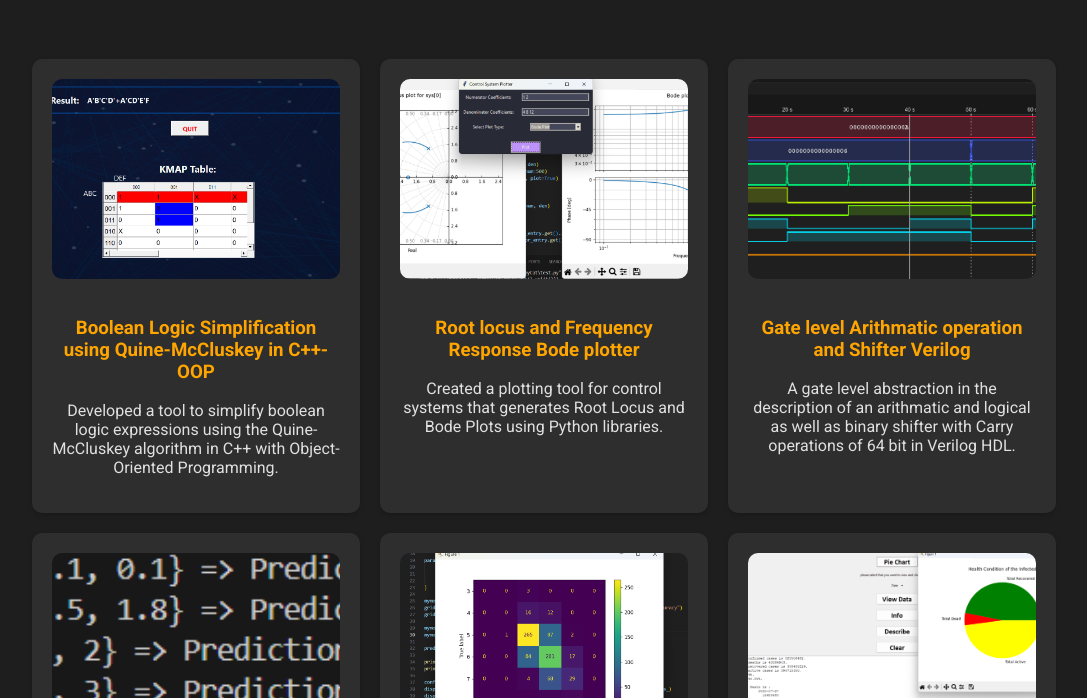
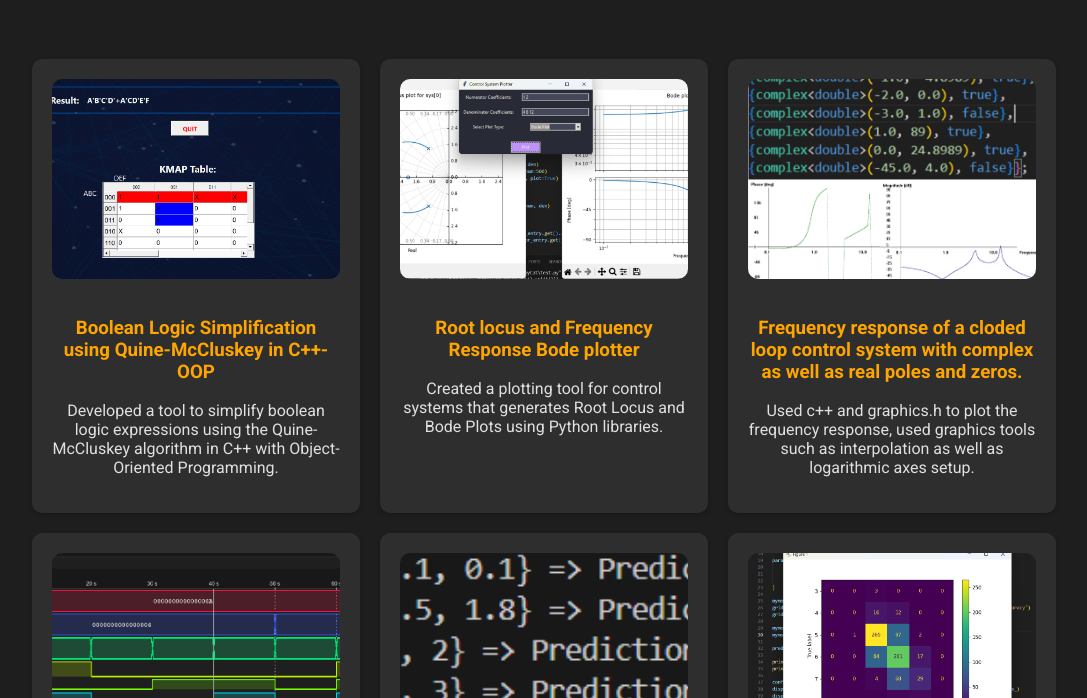
Before and after one commit to Sarjak14/sarjakparajuli, a plain HTML site: page software.html in a window 1280 px wide. Shown: the part 102-800 px from the top of the page, without its empty margins (96-1183 px from the left). Drawn offline with Linux system fonts and the light colour scheme.

Commit message:
Update software.html

```diff
--- a/software.html
+++ b/software.html
@@ -80,6 +80,11 @@
                 <h3>Root locus and Frequency Response Bode plotter</h3>
                 <p>Created a plotting tool for control systems that generates Root Locus and Bode Plots using Python libraries.</p>
             </div>
+             <div class="project-card">
+                <img src="boode.png" alt="Frequency_Response" />
+                <h3>Frequency response of a cloded loop control system with complex as well as real poles and zeros.</h3>
+                <p>Used c++ and graphics.h to plot the frequency response, used graphics tools such as interpolation as well as logarithmic axes setup.</p>
+            </div>
             <!-- Project 3 -->
             <div class="project-card">
                 <img src="verilog.png" alt="Gate level Arithmatic operation and Shifter 64Bit" />
```
